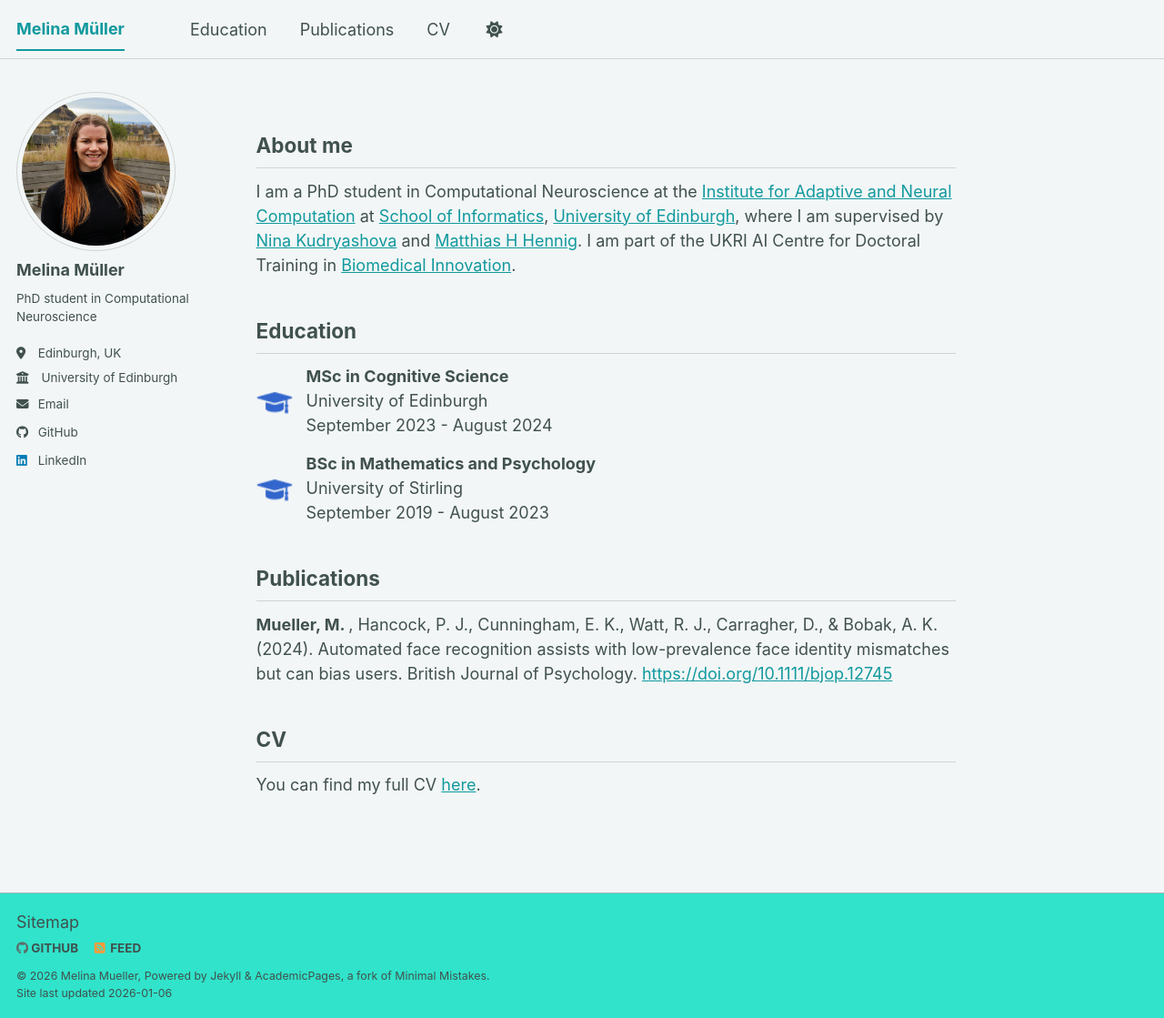
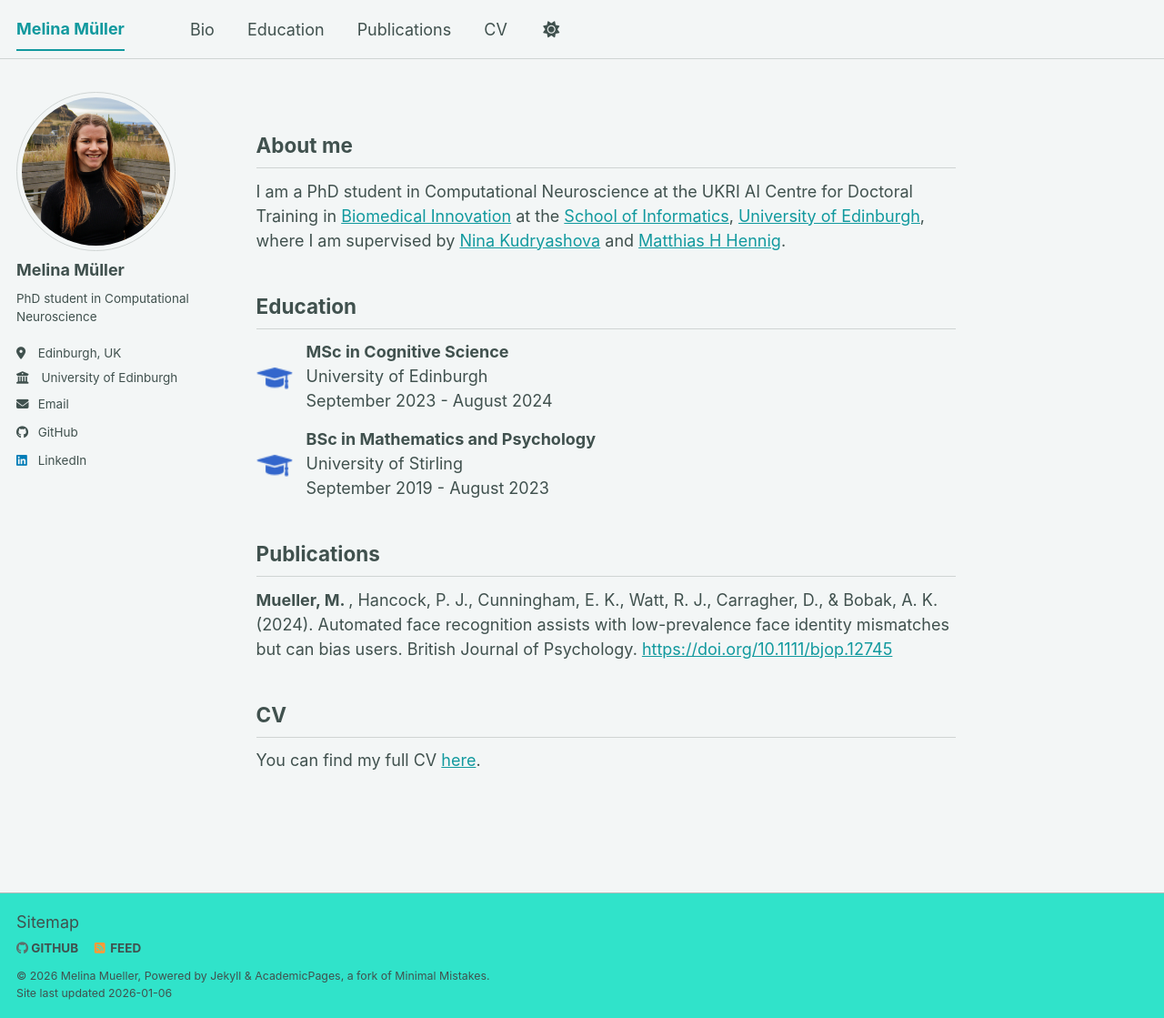
Before and after one commit to Melina-M-Mueller/Melina-M-Mueller.github.io, a Jekyll site: the page built from _pages/about.md, in a window 1280 px wide and 1119 px high. Shown: the whole window at 91% size. Built offline with Jekyll 4.4.1, drawn with Linux system fonts in a browser that asks for light colours; a script bundle is joined from its source files by our own code; library files that are not in the unit come from our copies.

Commit message:
changed the blurb about me

```diff
--- a/_data/navigation.yml
+++ b/_data/navigation.yml
@@ -8,6 +8,9 @@
 #      Markdown formatted page while the second is generated using JSON.
 
 main:
+  - title: "Bio"
+    url: "#bio" #/education/
+
   - title: "Education"
     url: "#education" #/education/
 
--- a/_pages/about.md
+++ b/_pages/about.md
@@ -7,10 +7,10 @@ redirect_from:
   - /about.html
 ---
 
-<section id="about" markdown="1">
+<section id="bio" markdown="1">
   <h2>About me</h2>
 
-  I am a PhD student in Computational Neuroscience at the [Institute for Adaptive and Neural Computation](https://informatics.ed.ac.uk/anc) at [School of Informatics](https://informatics.ed.ac.uk/), [University of Edinburgh](https://www.ed.ac.uk/), where I am supervised by [Nina Kudryashova](https://ninelk.github.io/) and [Matthias H Hennig](https://homepages.inf.ed.ac.uk/mhennig/index.html). I am part of the UKRI AI Centre for Doctoral Training in [Biomedical Innovation](https://ai4bi-cdt.ed.ac.uk/).
+  I am a PhD student in Computational Neuroscience at the UKRI AI Centre for Doctoral Training in [Biomedical Innovation](https://ai4bi-cdt.ed.ac.uk/) at the [School of Informatics](https://informatics.ed.ac.uk/), [University of Edinburgh](https://www.ed.ac.uk/), where I am supervised by [Nina Kudryashova](https://ninelk.github.io/) and [Matthias H Hennig](https://homepages.inf.ed.ac.uk/mhennig/index.html).
 </section>
 
 <section id="education">
```
